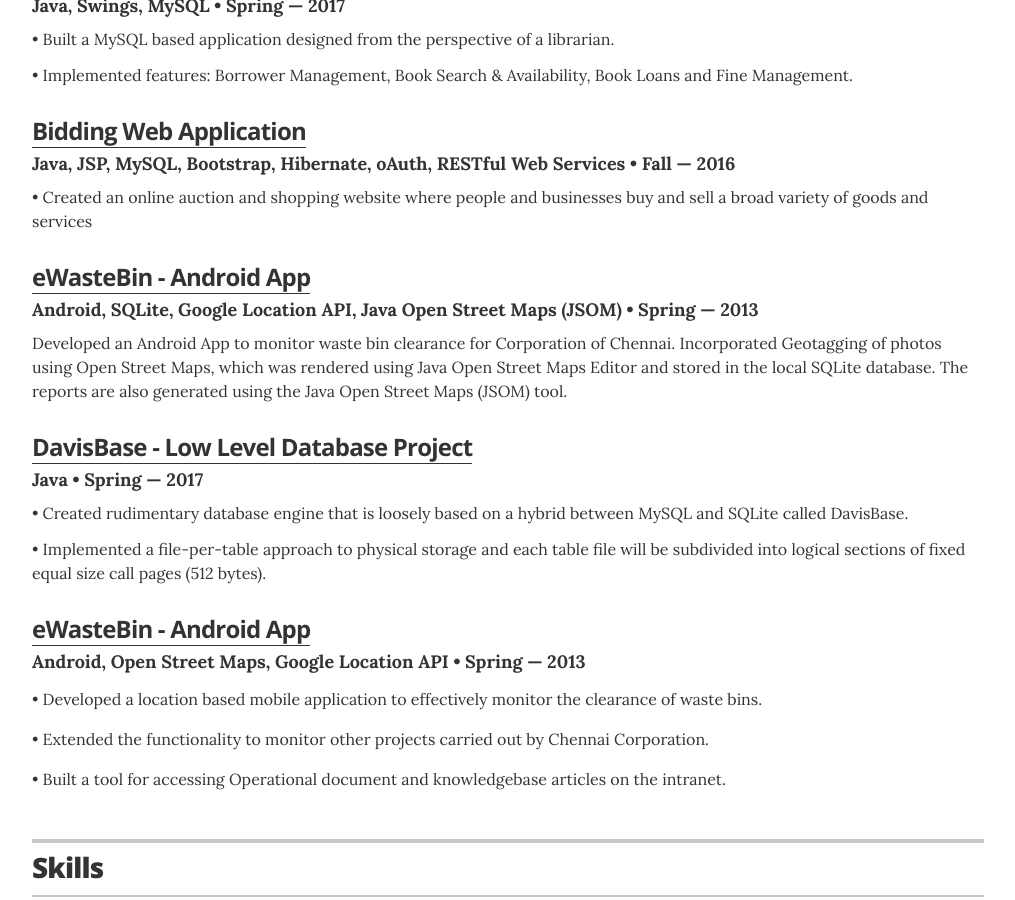
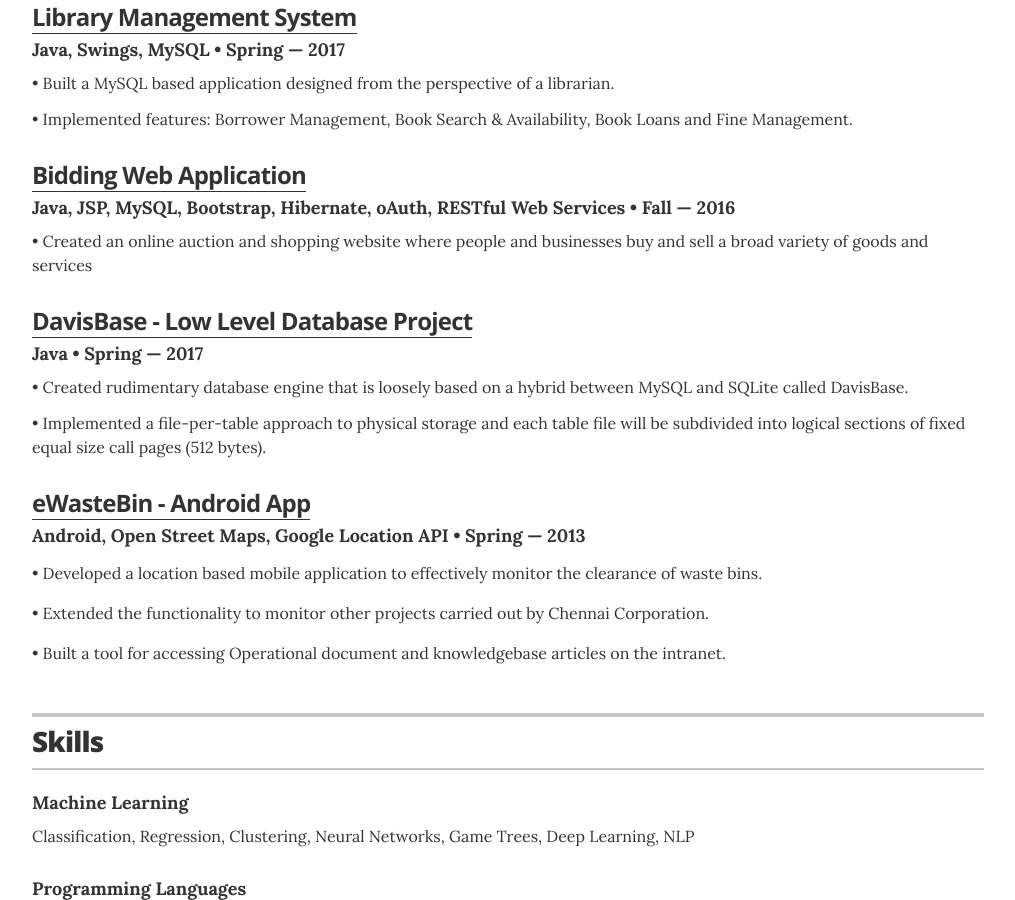
Before and after one commit to mohanakrishnavh/mohanakrishnavh.github.io, a Jekyll site: the page index.html, which Jekyll copies as it is, in a window 1280 px wide and 900 px high, scrolled down 1907 px. Shown: the whole window, without its empty margins (132-1147 px from the left). Built offline with Jekyll 4.4.1, drawn with Linux system fonts in a browser that asks for light colours; some of the changed text lies outside the part shown.

Commit message:
header update

```diff
--- a/index.html
+++ b/index.html
@@ -70,7 +70,7 @@
         <div class="title-bar no-print">
 
           <!-- Your title is also defined in the _config.yml file -->
-          <h2 class="header-title" itemprop="jobTitle">Graduate Student at University Of Texas At Dallas</h2>
+          <h2>Graduate Student at University Of Texas At Dallas</h2>
 
           <!-- This is the markup for the icon links; moved out to an include because it's very verbose, and you shouldn't ever need to edit the markup (unless you want to re-order the icons); if you want to customize which links appear, define them in the _config.yml file -->
           <!-- and guess where these are defined? Yup, you guessed it: the _config.yml file -->
@@ -226,13 +226,6 @@
           <h3 class="resume-item-title"><a href="https://github.com/mohanakrishnavh/BiddingWebApplication">Bidding Web Application</a></h3>
           <h4 class="resume-item-details">Java, JSP, MySQL, Bootstrap, Hibernate, oAuth, RESTful Web Services   &bull; Fall &mdash; 2016</h4>
           <p class="resume-item-copy"> • Created an online auction and shopping website where people and businesses buy and sell a broad variety of goods and services
-
-</p>  </div>
-
-      <div class="resume-item">
-          <h3 class="resume-item-title"><a href="https://github.com/mohanakrishnavh/">eWasteBin - Android App</a></h3>
-          <h4 class="resume-item-details"> Android, SQLite, Google Location API,  Java Open Street Maps (JSOM)  &bull; Spring &mdash; 2013</h4>
-          <p class="resume-item-copy">  Developed an Android App to monitor waste bin clearance for Corporation of Chennai. Incorporated Geotagging of photos using Open Street Maps, which was rendered using Java Open Street Maps Editor and stored in the local SQLite database. The reports are also generated using the Java Open Street Maps (JSOM) tool.
 
 </p>  </div>
 
```
Also changed, not shown: other parts of index.html (+1 -1 lines).
